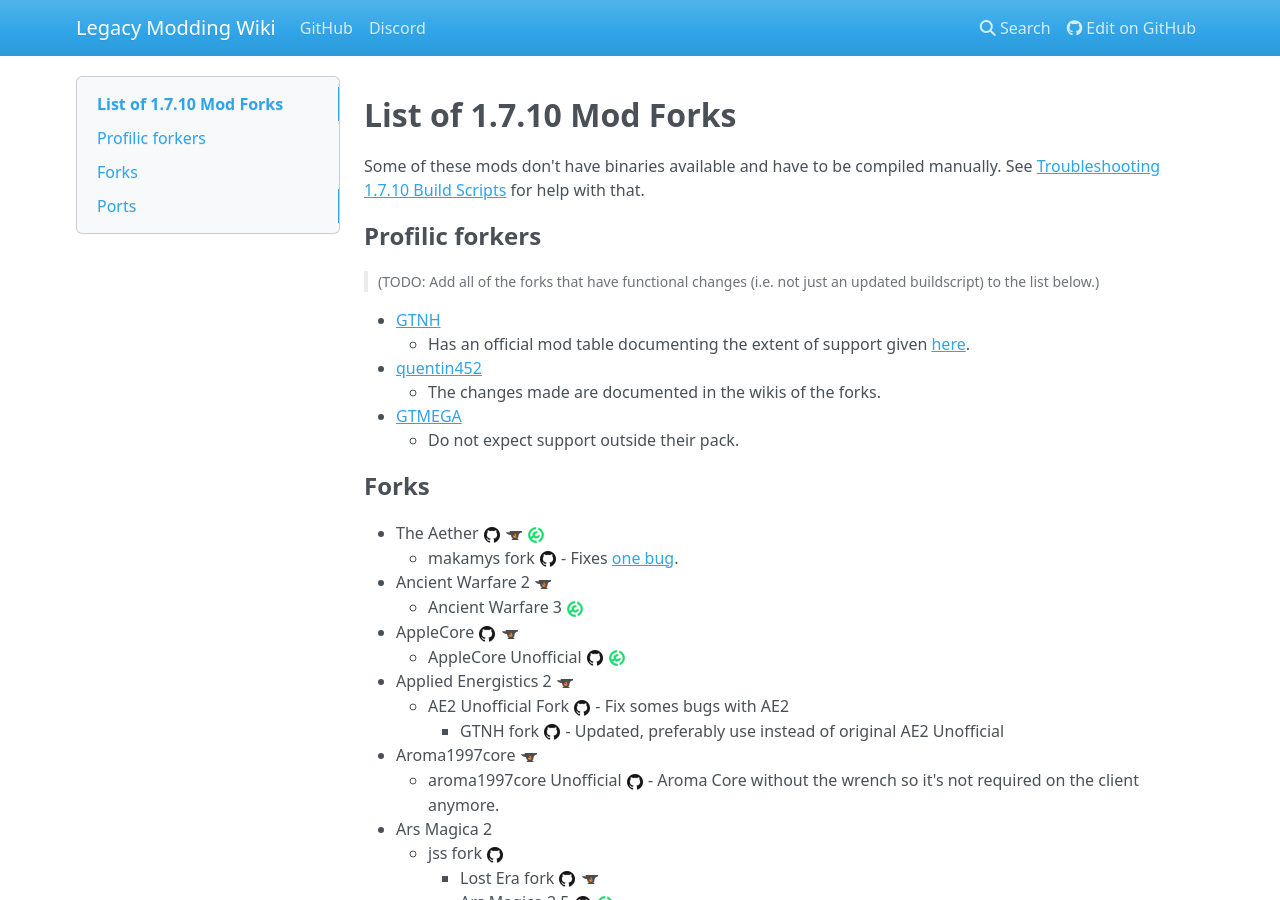
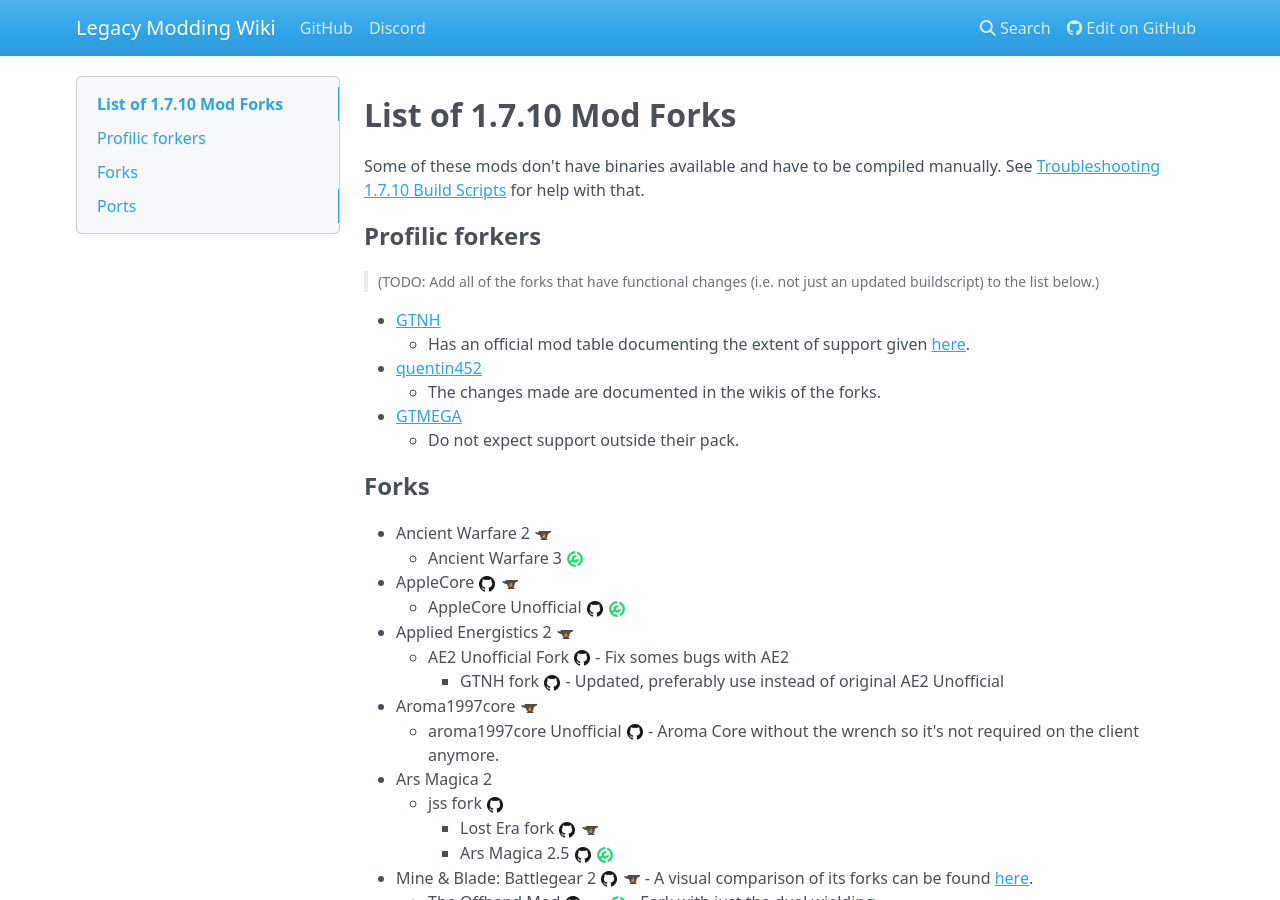
Before and after one commit to LegacyModdingMC/wiki, an MkDocs documentation site: the page built from docs/list-of-1.7.10-mod-forks.md, in a window 1280 px wide and 900 px high. Built offline with MkDocs 1.6.1, drawn with Linux system fonts in a browser that asks for light colours; nearby versions of some CDN libraries; some of the changed lines change nothing that is shown.

Commit message:
Remove Aether fork because it got merged in

```diff
--- a/docs/list-of-1.7.10-mod-forks.md
+++ b/docs/list-of-1.7.10-mod-forks.md
@@ -15,8 +15,6 @@
 
 ## Forks
 
-- The Aether {gh:https://github.com/Gilded-Games/The-Aether-Archived} {cf:https://legacy.curseforge.com/minecraft/mc-mods/aether} {mr:https://modrinth.com/mod/aether}
-    - makamys fork {gh:https://github.com/makamys/The-Aether-Archived/tree/fix-buttons-in-modded-guis} - Fixes [one bug](https://github.com/gildedgames/aether-issues/issues/742).
 - Ancient Warfare 2 {cf:https://legacy.curseforge.com/minecraft/mc-mods/ancient-warfare-2}
     - Ancient Warfare 3 {mr:https://modrinth.com/mod/ancient-warfare}
 - AppleCore {gh:https://github.com/squeek502/AppleCore} {cf:https://legacy.curseforge.com/minecraft/mc-mods/applecore}
```
